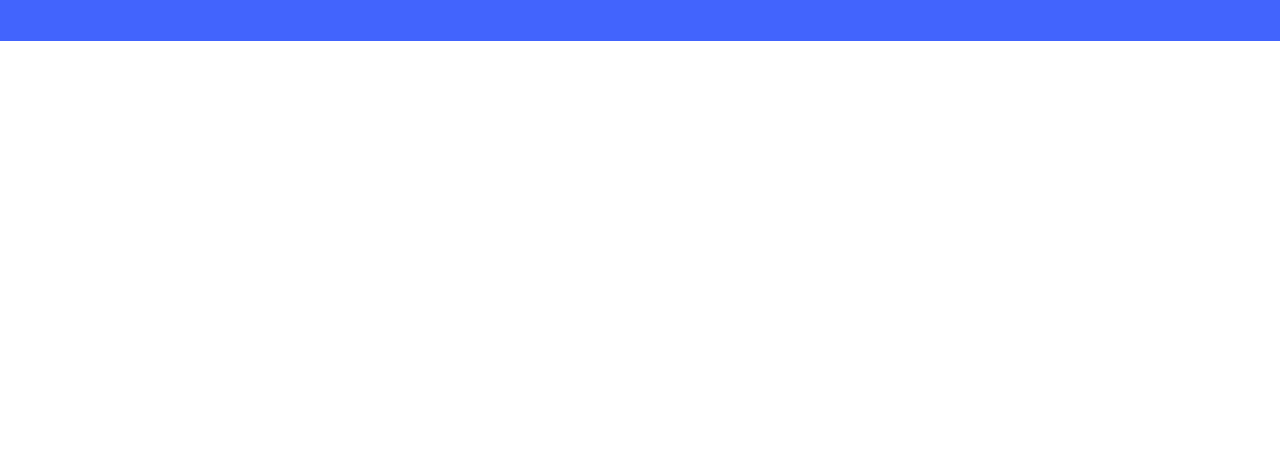
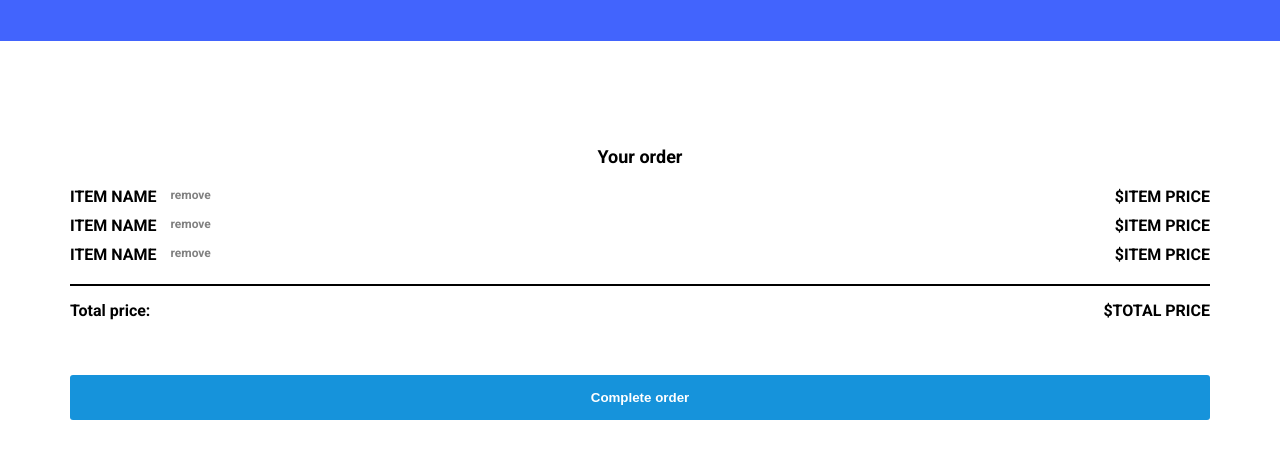
Before and after one commit to priegelsdev/ticket-order-app, a plain HTML site: page index.html in a window 1280 px wide. Shown: the part 79-538 px from the top of the page. Drawn offline with Linux system fonts and the light colour scheme.

Commit message:
add basic html structure and styling for checkout section

```diff
--- a/index.html
+++ b/index.html
@@ -27,6 +27,29 @@
 
     </div>
 
+    <div class="checkout-container">
+      <h2>Your order</h2>
+      <div class="checkout-feed">
+        <div class="checkout-item">
+          <h3 class="item-name">ITEM NAME <span class="remove">remove</span></h3>
+          <h4 class="item-price">$ITEM PRICE</h4>
+        </div>
+        <div class="checkout-item">
+          <h3 class="item-name">ITEM NAME <span class="remove">remove</span></h3>
+          <h4 class="item-price">$ITEM PRICE</h4>
+        </div>
+        <div class="checkout-item">
+          <h3 class="item-name">ITEM NAME <span class="remove">remove</span></h3>
+          <h4 class="item-price">$ITEM PRICE</h4>
+        </div>
+      </div>
+      <div class="checkout-total">
+        <h3 class="total-price-tag">Total price:</h3>
+        <h4 class="total-price">$TOTAL PRICE</h4>
+      </div>
+      <button class="order-btn">Complete order</button>
+    </div>
+
   </main>
 
   <script src="index.js" type="module"></script>
--- a/index.js
+++ b/index.js
@@ -1,10 +1,21 @@
 import {ticketData} from "/data.js";
+
+let cart = [];
+
+document.addEventListener('click', function(e) {
+  if (e.target.dataset.add) {
+    addToCart(e.target.dataset.add);
+  } else {
+    console.log(e.target.id)
+  }
+})
+
+// add event listeners
+
 
 //create function to get item feed from data.js
 
 function getFeedHtml() {
-  console.log(ticketData);
-
   let itemFeedHtml = '';
 
   ticketData.forEach(ticket => {
@@ -19,13 +30,38 @@ function getFeedHtml() {
           <h4 class="item-price">$${ticket.price}</h4>
         </div>
 
-        <button class="add-btn">+</button>
+        <button class="add-btn" id="add-btn" data-add=${ticket.uuid}>+</button>
       </div>
       `
   })
 
   return itemFeedHtml;
+}
 
+// create add to cart function
+
+function addToCart(ticketId) {
+/*   const targetItemObj = ticketData.filter(ticket => {
+    ticket.uuid === ticketId
+  })[0]
+ */
+
+  let targetItem = ticketData.filter(ticket => { ticket.uuid === ticketId })[0];
+
+  console.log(ticketData[0])
+  console.log(ticketData.filter(ticket => { ticket.price > 6})[0])
+  console.log(targetItem);
+
+/*   ticketData.forEach(ticket => {
+
+    if (ticket.uuid) {
+      cart.push('1');
+    }
+  })
+
+  console.log(cart); */
+
+  //  ${item.uuid}
 
 }
 
@@ -38,23 +74,3 @@ function render() {
 // call render
 
 render();
-
-
-
-
-
-/* For rendered out item container
-
-  <div class="item-container">
-  <img src="https://via.placeholder.com/150" class="item-img">
-
-  <div class="text-container">
-    <h3 class="item-name">ITEM NAME</h3>
-    <p class="item-desc">ITEM DESCRIPTION</p>
-    <h4 class="item-price">$ PRICE</h4>
-  </div>
-
-  <button class="add-btn">+</button>
-  </div>
-
-*/
--- a/styles.css
+++ b/styles.css
@@ -10,7 +10,7 @@ body {
   font-weight: 400;
 }
 
-.container {
+main {
   margin: 0 auto;
   padding: 50px;
 }
@@ -21,6 +21,29 @@ h1 {
   font-size: 28px;
   line-height: 17px;
   color: #e4e4e4;
+}
+
+h2 {
+  text-align: center;
+  font-size: 18px;
+}
+
+h3 {
+  font-size: 16px;
+  margin: 5px 0;
+}
+
+h4 {
+  margin: 5px 0;
+}
+
+.remove {
+  position: relative;
+  bottom: 3px;
+  margin-left: 10px;
+  color: gray;
+  font-size: 12px;
+
 }
 
 /** || header and main navigation **/
@@ -69,5 +92,43 @@ header {
   border: none;
   border-radius: 50%;
   align-self: center;
-  margin-right: 20px;
+/*   margin-right: 20px; */
 }
+
+.checkout-container {
+  margin: 20px 0;
+  padding: 20px;
+}
+
+.checkout-container h3 {
+  text-align: center;
+}
+
+.checkout-item, .checkout-total {
+  margin: 0 auto;
+  display: flex;
+  justify-content: space-between;
+  align-items: center;
+}
+
+.checkout-item:last-of-type {
+  margin-bottom: 15px;
+}
+
+.checkout-total {
+  border-top: 2px solid black;
+  padding-top: 10px;
+}
+
+.order-btn {
+  margin: 0 auto;
+  margin-top: 50px;
+  width: 100%;
+  display: block;
+  background-color: #1693db;
+  border: none;
+  border-radius: 3px;
+  padding: 15px;
+  color: white;
+  font-weight: bold;
+}
```
